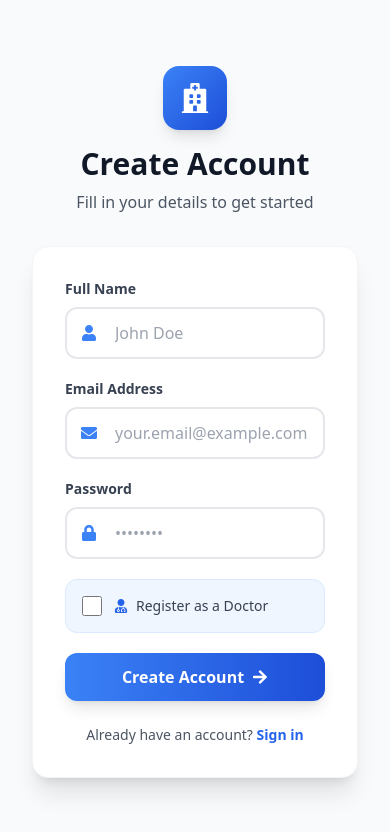
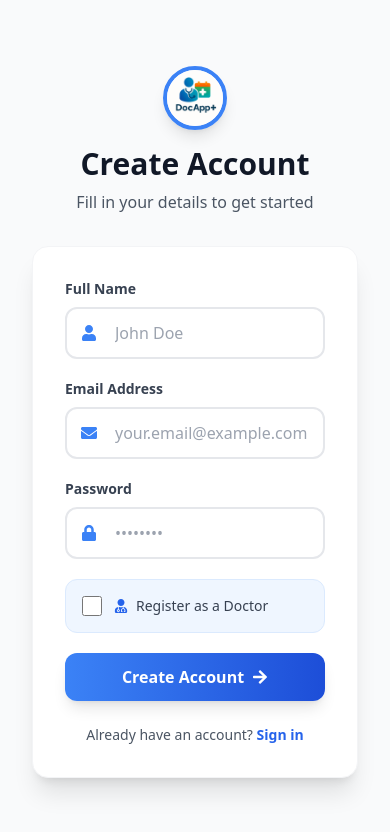
Before and after one commit to Devjivani1606/Doctor-Appointment, a React (Vite) app in the folder client/: page /register in a window 390 px wide. Shown: the top 832 px of the page. Built offline with nearby package versions, Linux system fonts and the light colour scheme.

Commit message:
logo upadate

```diff
--- a/client/index.html
+++ b/client/index.html
@@ -2,7 +2,9 @@
 <html lang="en">
   <head>
     <meta charset="UTF-8" />
-    <link rel="icon" href="/DocAppLogo.png" type="image/png" sizes="64x64" />
+    <link rel="icon" href="/DocAppLogo.png" type="image/png" sizes="32x32" />
+    <link rel="apple-touch-icon" href="/DocAppLogo.png" sizes="180x180" />
+    <meta name="theme-color" content="#3B82F6" />
     <meta name="viewport" content="width=device-width, initial-scale=1.0" />
     <title>Doctor Appointment App</title>
   </head>
--- a/client/src/components/Header.jsx
+++ b/client/src/components/Header.jsx
@@ -3,6 +3,7 @@ import { useNavigate } from 'react-router-dom';
 import axios from 'axios';
 import { FaStethoscope } from 'react-icons/fa';
 import GooeyNav from './GooeyNav';
+import DocAppLogo from '../assets/DocAppLogo.png';
 
 const Header = () => {
     const navigate = useNavigate();
@@ -62,10 +63,12 @@ const Header = () => {
         <header className="bg-gradient-to-r from-gray-900 via-blue-800 to-gray-900 shadow-lg p-4">
             <div className="flex items-center justify-between">
                 {/* Logo */}
-                <h1 className="text-2xl font-bold text-white cursor-pointer flex items-center gap-2" onClick={() => navigate(userType === 'doctor' ? '/doctor-dashboard' : userType === 'admin' ? '/admin-dashboard' : '/')}>
-                    <div className="w-8 h-8 bg-blue-600 rounded-full flex items-center justify-center">
-                        <FaStethoscope className="text-white text-sm" />
-                    </div>
+                <h1 className="text-2xl font-bold text-white cursor-pointer flex items-center gap-3" onClick={() => navigate(userType === 'doctor' ? '/doctor-dashboard' : userType === 'admin' ? '/admin-dashboard' : '/')}>
+                    <img
+                        src={DocAppLogo}
+                        alt="DocApp+ Logo"
+                        className="w-10 h-10 rounded-full object-cover border-2 border-white shadow-lg"
+                    />
                     DocApp+
                 </h1>
 
--- a/client/src/pages/Login.jsx
+++ b/client/src/pages/Login.jsx
@@ -3,6 +3,7 @@ import { Link, useNavigate } from 'react-router-dom';
 import axios from 'axios';
 import { FaEnvelope, FaLock, FaUserMd, FaHospital, FaArrowRight, FaHeart } from 'react-icons/fa';
 import Notification from '../components/Notification';
+import DocAppLogo from '../assets/DocAppLogo.png';
 
 const Login = () => {
     const navigate = useNavigate();
@@ -74,9 +75,11 @@ const Login = () => {
             <div className="w-full lg:w-2/5 flex items-center justify-center p-8 bg-gray-50">
                 <div className="w-full max-w-md">
                     <div className="text-center mb-8">
-                        <div className="inline-flex items-center justify-center w-16 h-16 bg-gradient-to-br from-blue-500 to-blue-700 rounded-2xl mb-4 shadow-lg lg:hidden">
-                            <FaHospital className="text-3xl text-white" />
-                        </div>
+                        <img
+                            src={DocAppLogo}
+                            alt="DocApp+ Logo"
+                            className="w-16 h-16 rounded-full object-cover border-4 border-blue-500 shadow-lg mx-auto mb-4 lg:hidden"
+                        />
                         <h2 className="text-3xl font-bold text-gray-900 mb-2">Sign In</h2>
                         <p className="text-gray-600">Enter your credentials to continue</p>
                     </div>
--- a/client/src/pages/Register.jsx
+++ b/client/src/pages/Register.jsx
@@ -3,6 +3,7 @@ import { Link, useNavigate, useLocation } from 'react-router-dom';
 import axios from 'axios';
 import { FaUser, FaEnvelope, FaLock, FaUserMd, FaHospital, FaArrowRight, FaHeart } from 'react-icons/fa';
 import Notification from '../components/Notification';
+import DocAppLogo from '../assets/DocAppLogo.png';
 
 const Register = () => {
     const navigate = useNavigate();
@@ -58,9 +59,11 @@ const Register = () => {
             <div className="w-full lg:w-2/5 flex items-center justify-center p-8 bg-gray-50">
                 <div className="w-full max-w-md">
                     <div className="text-center mb-8">
-                        <div className="inline-flex items-center justify-center w-16 h-16 bg-gradient-to-br from-blue-500 to-blue-700 rounded-2xl mb-4 shadow-lg lg:hidden">
-                            <FaHospital className="text-3xl text-white" />
-                        </div>
+                        <img
+                            src={DocAppLogo}
+                            alt="DocApp+ Logo"
+                            className="w-16 h-16 rounded-full object-cover border-4 border-blue-500 shadow-lg mx-auto mb-4 lg:hidden"
+                        />
                         <h2 className="text-3xl font-bold text-gray-900 mb-2">{isAdminAdd ? 'Add New Doctor' : 'Create Account'}</h2>
                         <p className="text-gray-600">{isAdminAdd ? 'Enter doctor details to add to system' : 'Fill in your details to get started'}</p>
                     </div>
```
